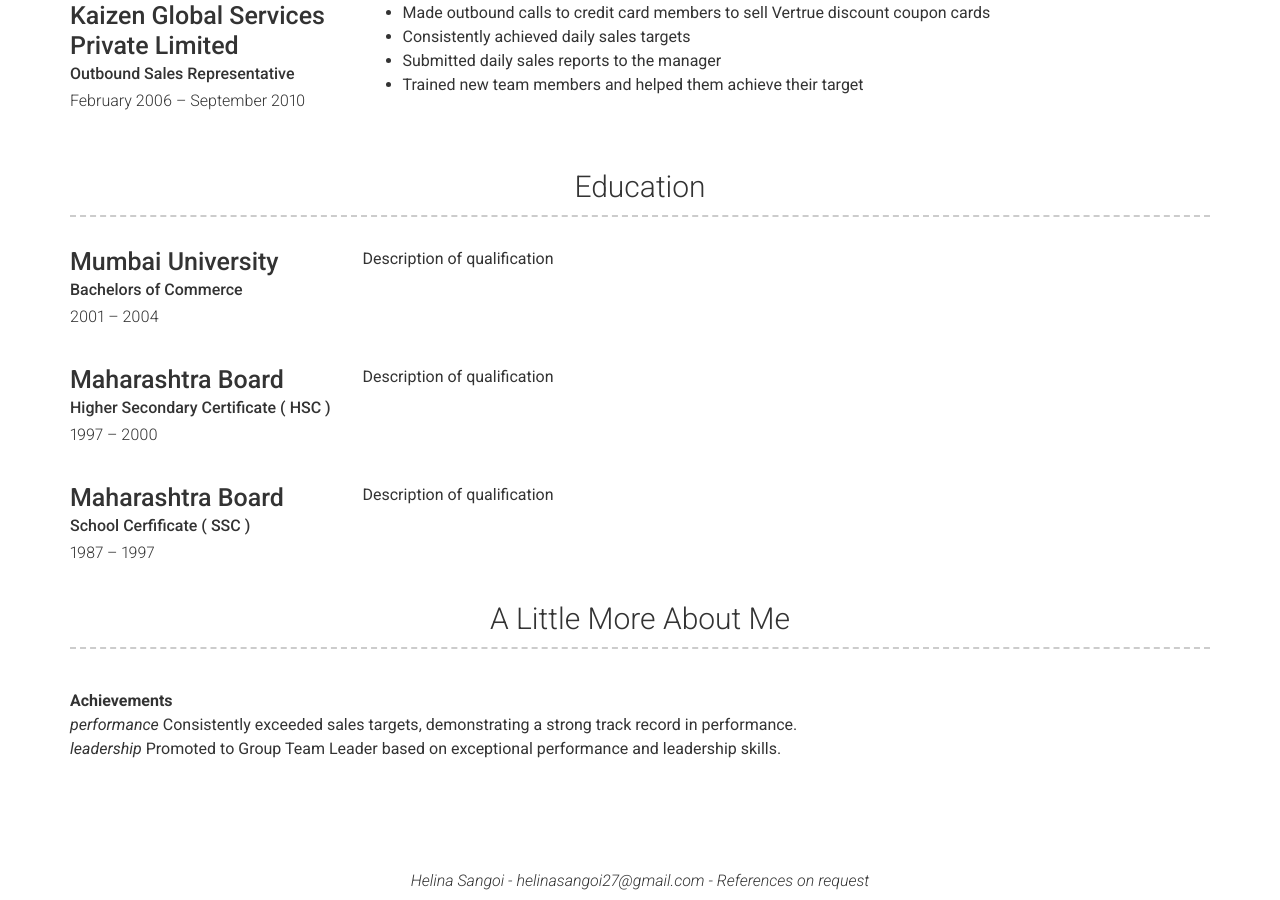
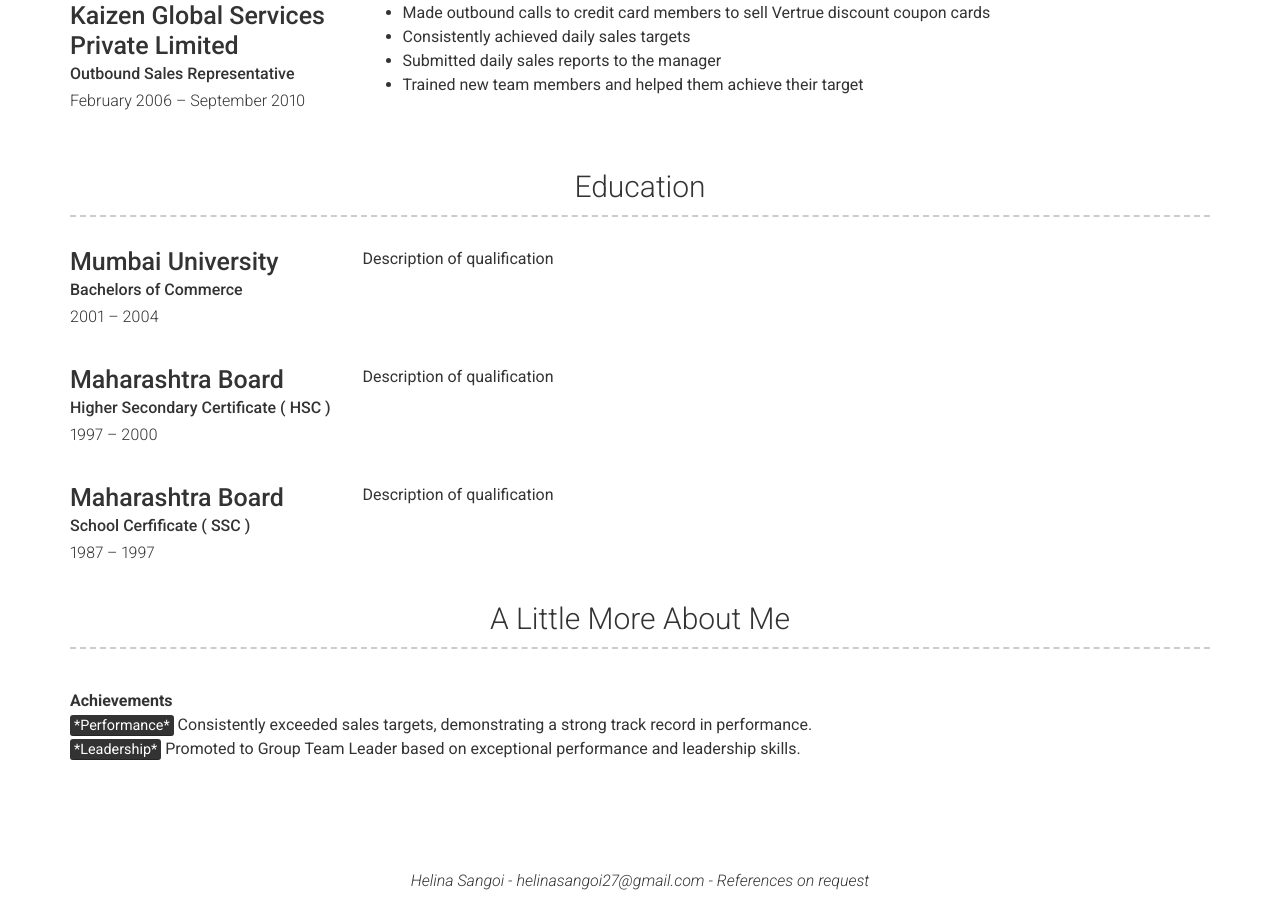
Before and after one commit to helinasangoi/myresume, a Jekyll site: the page built from index.md, in a window 1280 px wide and 900 px high, scrolled down 2259 px. Built offline with Jekyll 4.4.1, drawn with Linux system fonts in a browser that asks for light colours; nearby versions of some CDN libraries.

```diff
--- a/_config.yml
+++ b/_config.yml
@@ -236,8 +236,8 @@ content:
     layout: text
     content: | # this will include new lines to allow paragraphs
       **Achievements**<br>
-      *performance* Consistently exceeded sales targets, demonstrating a strong track record in performance.<br>
-      *leadership* Promoted to Group Team Leader based on exceptional performance and leadership skills.
+      <mark>*Performance*</mark> Consistently exceeded sales targets, demonstrating a strong track record in performance.<br>
+      <mark>*Leadership*</mark> Promoted to Group Team Leader based on exceptional performance and leadership skills.
 
 # Footer
 footer_show_references: true
```
